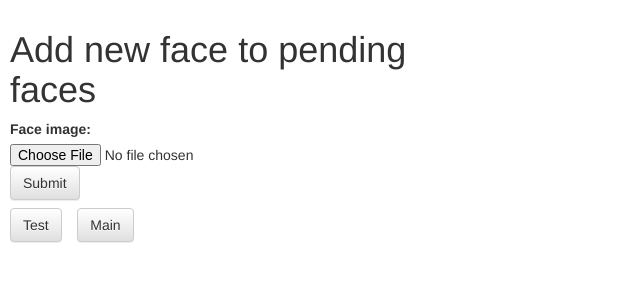
After one commit to bedoron/ICUMisterControlPanel, a Flask app: page /add_face in a window 1280 px wide. The commit adds this page. Shown: the top 300 px of the page, without its empty margins (0-640 px from the left). Run offline with Flask 2, Linux system fonts and the light colour scheme; some libraries are stand-ins or nearby versions.

Commit message:
Added file handling

```diff
--- a/app/app.py
+++ b/app/app.py
@@ -1,34 +1,20 @@
-import datetime
-import json
-import os
+import base64
 import random
-from ssl import CERT_NONE
-import pymongo
+
 from bson import ObjectId
-from flask import Flask, request, render_template, jsonify
+from flask import Flask, render_template, jsonify, request, flash, redirect, Response, url_for
+from pymongo.database import Database
+from werkzeug.datastructures import FileStorage
+
+from utils import get_key_vault, get_db, JSONEncoder
 
 APP = Flask(__name__)
 
-uri = "mongodb://%s:%s@%s.documents.azure.com:10255/?ssl=true&replicaSet=globaldb" % (
-    os.environ['DBNAME'], os.environ['DBPASS'], os.environ['DBNAME'])
+db = get_db()  # type: Database
+test_collection = db.get_collection('test')
+new_faces = db.get_collection('new_faces')
 
-APP.config['MONGO_URI'] = uri
-
-client = pymongo.MongoClient(uri, ssl_cert_reqs=CERT_NONE)
-db = client.get_database('icumister')
-test_collection = db.get_collection('test')
-
-
-class JSONEncoder(json.JSONEncoder):
-    ''' extend json-encoder class'''
-
-    def default(self, o):
-        if isinstance(o, ObjectId):
-            return str(o)
-        if isinstance(o, datetime.datetime):
-            return str(o)
-        return json.JSONEncoder.default(self, o)
-
+keyvault = get_key_vault()
 
 # use the modified encoder class to handle ObjectId & datetime object while jsonifying the response.
 APP.json_encoder = JSONEncoder
@@ -36,8 +22,36 @@ APP.json_encoder = JSONEncoder
 
 @APP.route('/')
 def hello_world():
-    pending_users = [{"image": "Dixie Normous", "id": "0xb19d1c"}, {"image": "Alota Fagina", "id": "meh"}]
+    pending_users = []
+    for new_face in new_faces.find({"status": "new"}):
+        img_url = url_for('get_face_image', object_id=new_face['_id'])
+        pending_users.append({'ts': new_face["ts"], 'id': new_face['_id'], 'img_url': img_url})
+
     return render_template('pending_users.html', pending_users=pending_users)
+
+
+@APP.route('/face/image/<object_id>')
+def get_face_image(object_id):  # TODO: Sanitize this input
+    if object_id is None:
+        return "Error", 404
+    object_id = ObjectId(object_id)
+
+    face = new_faces.find_one({'_id': object_id})
+    if face is None:
+        return "Not found", 404
+
+    face_image = base64.b64decode(face['image'])
+    return Response(face_image, mimetype='image/jpeg')
+
+
+@APP.route('/train_face/known/<object_id>')
+def train_face_known(object_id):
+    return 'Training face ' + object_id + ' as known'
+
+
+@APP.route('/train_face/unknown/<object_id>')
+def train_face_unknown(object_id):
+    return 'Training face ' + object_id + ' as unknown'
 
 
 @APP.route('/test')
@@ -53,15 +67,49 @@ def test_endpoint():
         return ex.message, 500
 
 
-@APP.route('/test_add')
-def test_add_endpoint():
+def _store_uploaded_face():
+    if 'faceImage' not in request.files:
+        flash('No file uploaded')
+        return render_template('add_face.html')
+
+    file = request.files['faceImage']  # type: FileStorage
+    if file.filename == '':
+        flash('No file selected')
+        return render_template('add_face.html')
+
+    b64_file = None
+    with file.stream as f:
+        b64_file = base64.b64encode(f.read())
+
+    if b64_file is None:
+        flash('Failed converting file to b64')
+        return render_template('add_face.html')
+
     try:
-        result = test_collection.insert_one(
-            {"key": "bla_" + str(random.randint(10000, 99999)), "value": str(random.randint(10000, 99999))})
+        result = new_faces.update_one({}, {"$set": {'image': b64_file, "status": "new"}, "$currentDate": {"ts": True}},
+                                      upsert=True)
+    except Exception as ex:
+        flash(ex.message)
+        return render_template('add_face.html')
 
-        return jsonify({'result': result}), 200 if result is not None else 500
-    except Exception as ex:
-        return ex.message, 500
+    return redirect('/')
+
+    # try:
+    #     # Base64 face data and store it in the DB
+    #     result = test_collection.insert_one(
+    #         {"key": "bla_" + str(random.randint(10000, 99999)), "value": str(random.randint(10000, 99999))})
+    #
+    #     return jsonify({'result': result}), 200 if result is not None else 500
+    # except Exception as ex:
+    #     return ex.message, 500
+
+
+@APP.route('/add_face', methods=['GET', 'POST'])
+def add_face():
+    if request.method == 'POST':
+        return _store_uploaded_face()
+    else:
+        return render_template('add_face.html')
 
 
 #
--- /dev/null
+++ b/app/templates/add_face.html
@@ -0,0 +1,22 @@
+{% extends "base.html" %}
+{% block title %}Face adder{% endblock %}
+{% block head %}
+  {{ super() }}
+{% endblock %}
+{% block content %}
+  <h1>Add new face to pending faces</h1>
+<div>
+    <form name="addFace" enctype="multipart/form-data" action="/add_face" method="post">
+        <label for="faceImage">Face image:</label>
+        <input type="file" name="faceImage" id="faceImage" class="form-control-file"/>
+
+        <input type="submit" value="Submit" class="btn btn-default"/>
+    </form>
+</div>
+
+
+<p class="navbar-btn">
+  <a href="/test" class="btn btn-default">Test</a>&nbsp;&nbsp;&nbsp;
+  <a href="/" class="btn btn-default">Main</a>
+</p>
+{% endblock %}
--- a/app/templates/pending_users.html
+++ b/app/templates/pending_users.html
@@ -15,12 +15,12 @@
   <tbody>
   {% for user in pending_users %}
     <tr>
-      <td>{{ user.image}}</td>
-      <td><a href="#{{ user.id }}" >Add</a>/<a href="#{{ user.id }}" >Ignore</a></td>
+      <td><img src="{{ user.img_url }}" alt="{{ user.id }}"/></td>
+      <td>{{ user.ts }}<a href="#{{ user.id }}" >Add</a>/<a href="#{{ user.id }}" >Ignore</a></td>
     </tr>
   {% endfor %}
 </table>
 <p class="navbar-btn">
-  <a href="/test" class="btn btn-default">Test</a>
+  <a href="{{ url_for('add_face') }}" class="btn btn-default">Add face</a>
 </p>
 {% endblock %}
--- /dev/null
+++ b/app/utils.py
@@ -0,0 +1,58 @@
+import datetime
+import json
+import os
+from _ssl import CERT_NONE
+
+import pymongo
+from bson import ObjectId
+from pymongo.database import Database
+from msrestazure.azure_active_directory import MSIAuthentication, ServicePrincipalCredentials
+from azure.keyvault import KeyVaultClient, KeyVaultAuthentication
+
+KEY_VAULT_URI = os.environ.get("KEY_VAULT_URI")
+MONGO_URI = "mongodb://%s:%s@%s.documents.azure.com:10255/?ssl=true&replicaSet=globaldb" % (
+    os.environ['DBNAME'], os.environ['DBPASS'], os.environ['DBNAME'])
+
+
+def _get_kv_credentials():
+    if "APPSETTING_WEBSITE_SITE_NAME" in os.environ:
+        return MSIAuthentication(
+            resource='https://vault.azure.net'
+        )
+    else:
+        return ServicePrincipalCredentials(
+            client_id=os.environ['AZURE_CLIENT_ID'],
+            secret=os.environ['AZURE_CLIENT_SECRET'],
+            tenant=os.environ['AZURE_TENANT_ID'],
+            resource='https://vault.azure.net'
+        )
+
+
+def get_key_vault():
+    """
+    :rtype: KeyVaultClient
+    """
+    return KeyVaultClient(_get_kv_credentials())
+
+
+def get_db():
+    """
+    :rtype:  Database
+    """
+    client = pymongo.MongoClient(MONGO_URI, ssl_cert_reqs=CERT_NONE)
+    return client.get_database('icumister')
+
+
+if __name__ == "__main__":
+    get_key_vault()
+
+
+class JSONEncoder(json.JSONEncoder):
+    """ extend json-encoder class"""
+
+    def default(self, o):
+        if isinstance(o, ObjectId):
+            return str(o)
+        if isinstance(o, datetime.datetime):
+            return str(o)
+        return json.JSONEncoder.default(self, o)
--- a/requirements.txt
+++ b/requirements.txt
@@ -7,3 +7,6 @@ python-editor==1.0.3
 six==1.10.0
 Flask-PyMongo==2.0.0
 pymongo==3.7.0
+msrestazure>=0.4.14
+azure-mgmt-resource>=1.1.0
+azure-keyvault==1.0.0
```
